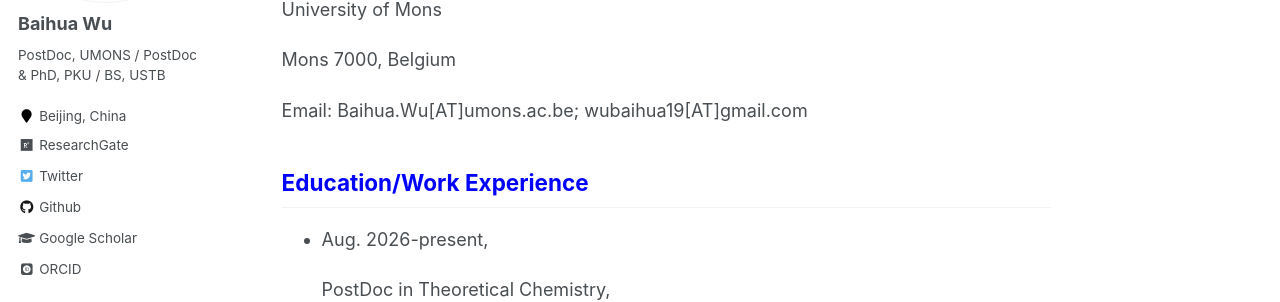
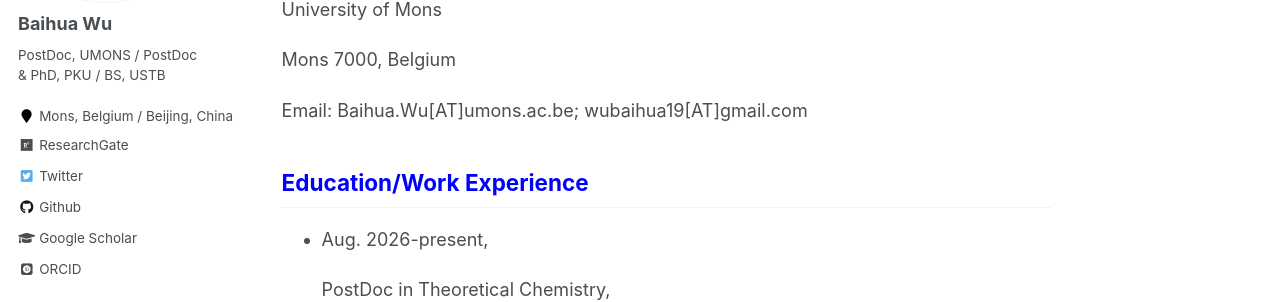
Before and after one commit to wubaihua/wubaihua.github.io, a Jekyll site: the page built from _pages/about.md, in a window 1280 px wide. Shown: the part 265-567 px from the top of the page. Built offline with Jekyll 4.4.1, drawn with Linux system fonts in a browser that asks for light colours; some web fonts are replaced.

Commit message:
2026-0823-4

```diff
--- a/_config.yml
+++ b/_config.yml
@@ -83,7 +83,7 @@ author:
   name             : "Baihua Wu"
   avatar           : "wubaihua.jfif"
   bio              : "PostDoc, UMONS / PostDoc & PhD, PKU / BS, USTB"
-  location         : "Beijing, China"
+  location         : "Mons, Belgium / Beijing, China"
   employer         :
   pubmed           :
   googlescholar    : "https://scholar.google.com/citations?user=-qW39hMAAAAJ&hl=zh-CN&oi=ao"
```
